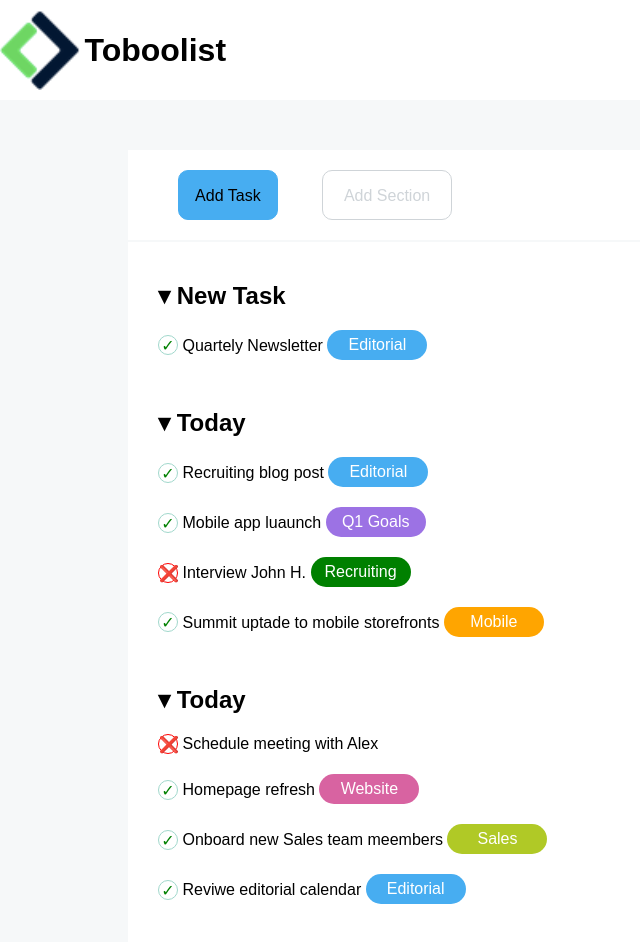
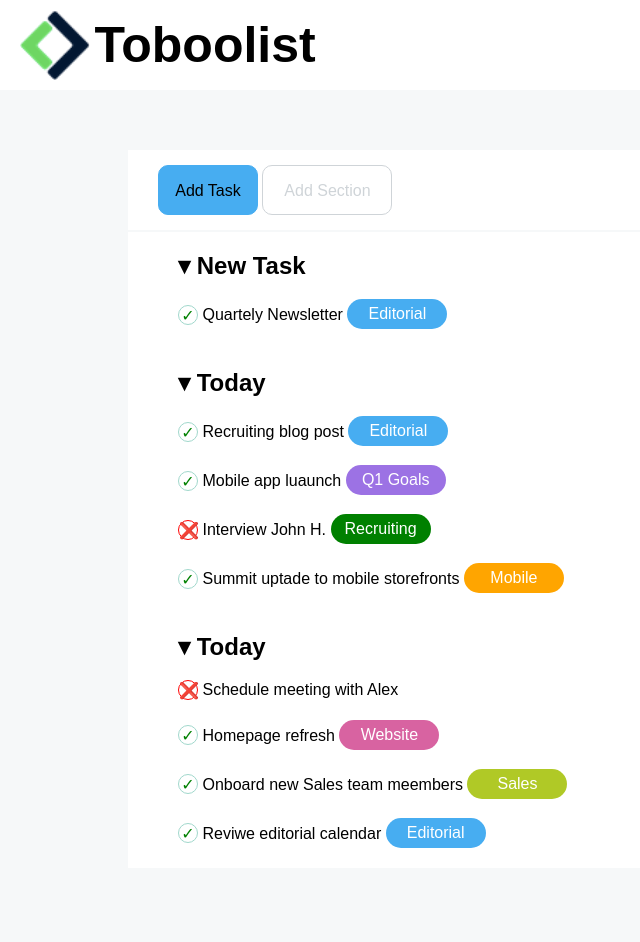
Before and after one commit to Lore0905/html-css-toboolist, a plain HTML site: page index.html in a window 1280 px wide. Shown: the whole page, without its empty margins (0-640 px from the left). After the commit the page ends 868 px from the top, so only its background shows below. Drawn offline with Linux system fonts and the light colour scheme.

Commit message:
modifica del 6 ottobr

```diff
--- a/css/style.css
+++ b/css/style.css
@@ -12,18 +12,16 @@ body{
 /* container uno */
 .container_uno{
     background-color:white;
-    height: 100px;
+    padding:10px 20px;
 }
 .titolo{
     display:inline-block;
-    line-height: 100px;
     vertical-align: middle;
+    font-size:50px;
 }
 /* logo */
 .container_uno img{
-    line-height: 100px;
-    height: 80px;
-    display:inline-block;
+    height: 70px;
     vertical-align: middle;
 }
 
@@ -39,17 +37,15 @@ body{
     width: 80%;
     background-color: white;
     margin: auto;
-    margin-top: 50px;
-    padding-left: 30px;
+    padding:15px 30px;
+    margin-top: 60px;
 }
 .container_tre{
     width: 80%;
     background-color: white;
     margin: auto;
+    padding-left: 30px;
     margin-top: 2px;
-    padding-left: 30px;
-    padding-top: 20px;
-    padding-bottom: 40px;
 }
 
 /* bottoms general*/
@@ -61,8 +57,8 @@ body{
     display: inline-block;
     text-align: center;
     line-height: 50px;
-    margin: 2%;
 }
+/* special botton */
 
 .button.addtask {
 background-color: #47adf1;
@@ -74,27 +70,16 @@ border: 1px solid #47adf1;
     border: 1px solid #cfd4d8;
 }
 
-
-
 /* SEZIONE 2 */
 
 /* margine per ogni sezione */
 .parte{
-    margin-top: 5%;
-}
-.parte.uno{
-    margin-top:2%;
-}
-/* margine tra il bootom e il new task */
-#margin_top_bottom{
-    margin-top: 1%;
+    padding:20px;
 }
 
 /* elimino i pallini dalle ul */
 ul{
     list-style-type: none;
-    margin-top: 2%;
-
 }
 
 /* margine per ogni li */
@@ -127,7 +112,6 @@ li{
 }
 .title_section{
 vertical-align: middle;
-line-height: 20px;
 }
 /*  special botton general  */
 
--- a/index.html
+++ b/index.html
@@ -49,7 +49,7 @@
                  <!-- new task -->
 
                  <div>
-                    <h2 id="margin_top_bottom"><strong>&#9662; New Task</strong></h2>
+                    <h2><strong>&#9662; New Task</strong></h2>
                  </div>
 
                  <div class="unordered_list">
```
Also changed, not shown: 2 other files.
